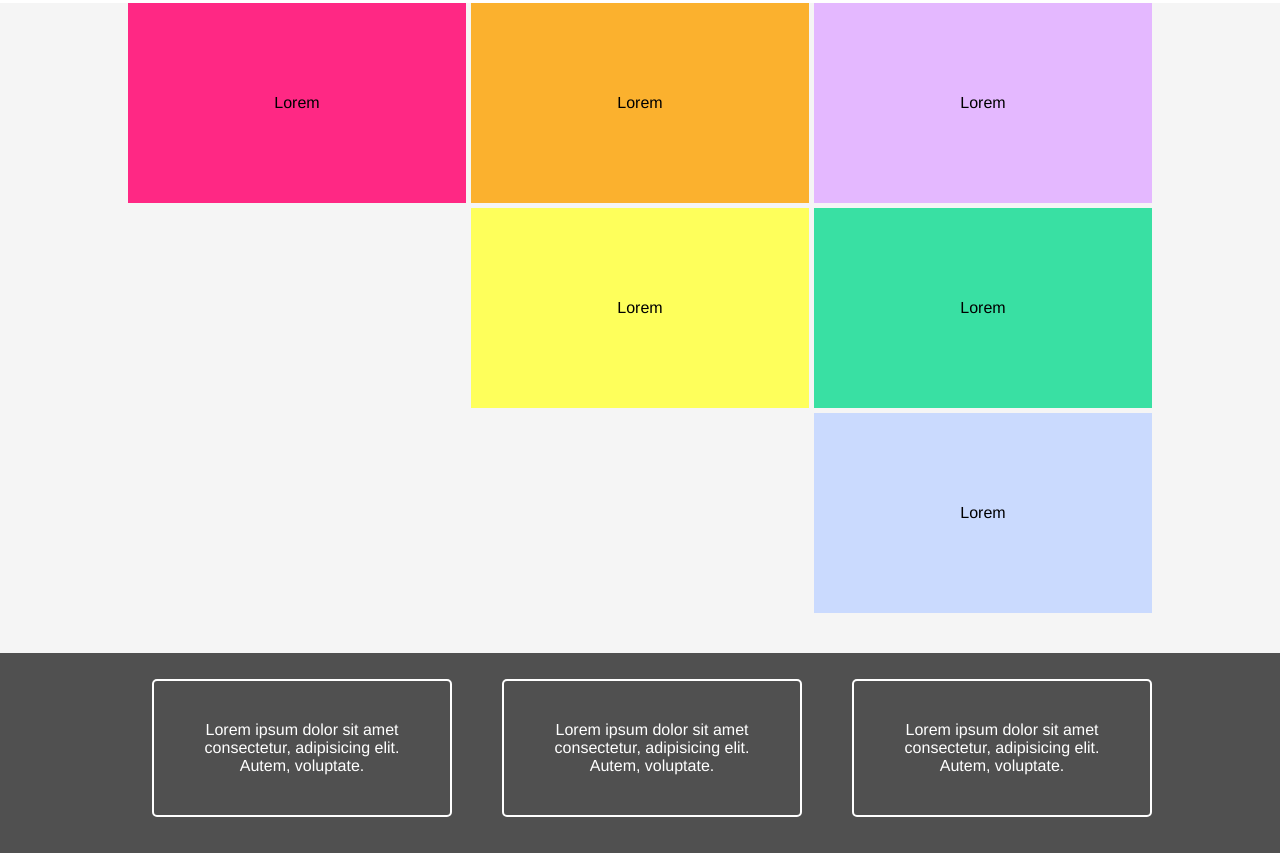
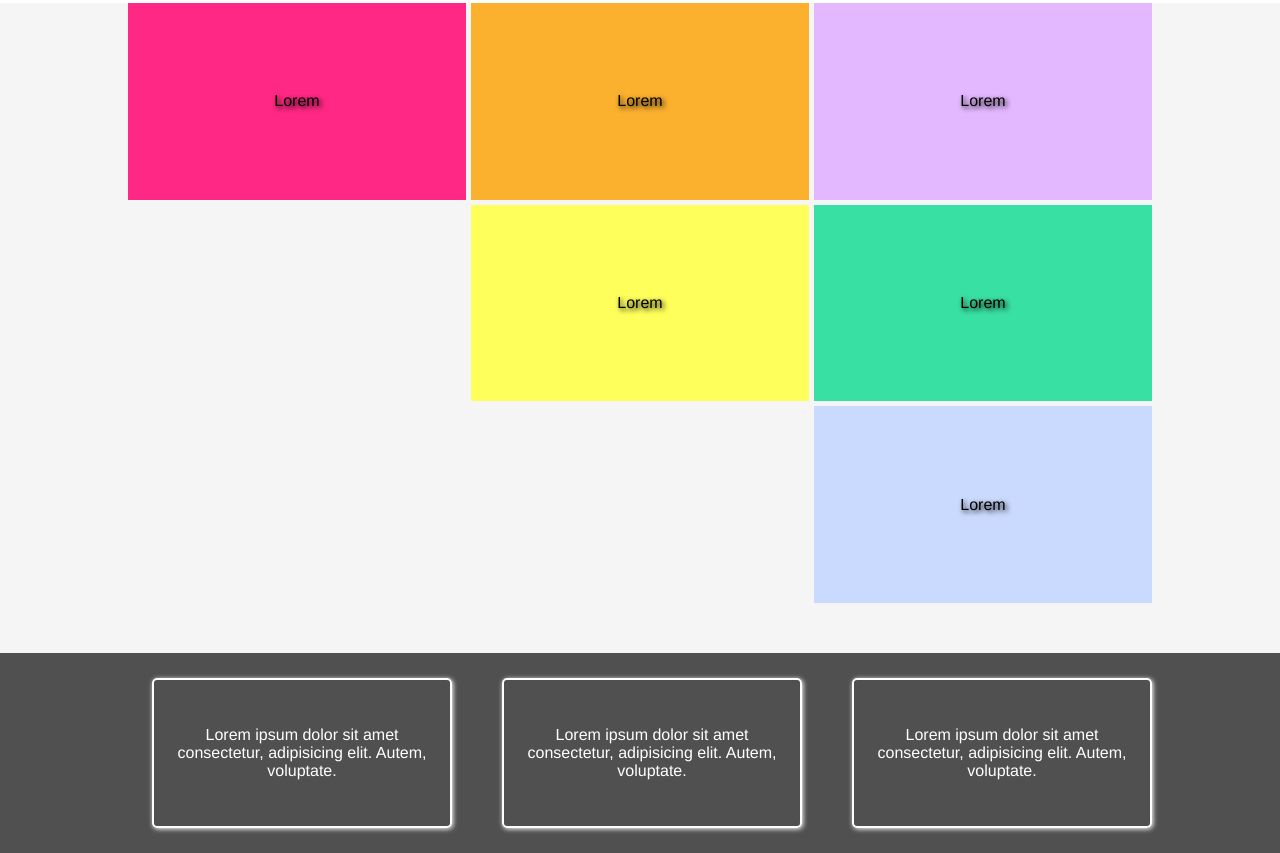
Before and after one commit to saadmalik200/Grid-document-layout, a plain HTML site: page index.html in a window 1280 px wide. Shown: the part 747-1600 px from the top of the page. Drawn offline with Linux system fonts and the light colour scheme.

Commit message:
final commit

```diff
--- a/css/style.css
+++ b/css/style.css
@@ -154,6 +154,7 @@ section {
   height: 600px;
   gap: 5px;
   text-align: center;
+  text-shadow: 2px 2px 5px black;
   grid-template-areas:
     "col1 col2 col3"
     ". col4 col5"
@@ -161,7 +162,9 @@ section {
 }
 
 .section-container div {
-  line-height: 200px;
+  display: flex;
+  align-items: center;
+  justify-content: center;
 }
 
 .col1 {
@@ -205,14 +208,17 @@ footer {
   row-gap: 20px;
   justify-content: right;
   text-align: center;
-  align-items: center;
+  align-content: center;
   padding: 20px 10%;
 }
 
 .box {
   border: 2px solid white;
+  box-shadow: 1px 1px 5px white;
   border-radius: 5px;
-  padding: 2.5rem 2.5rem;
+  display: flex;
+  align-items: center;
+  padding: 20px;
 }
 
 .box1 {
```
Also changed, not shown: 1 other file.
